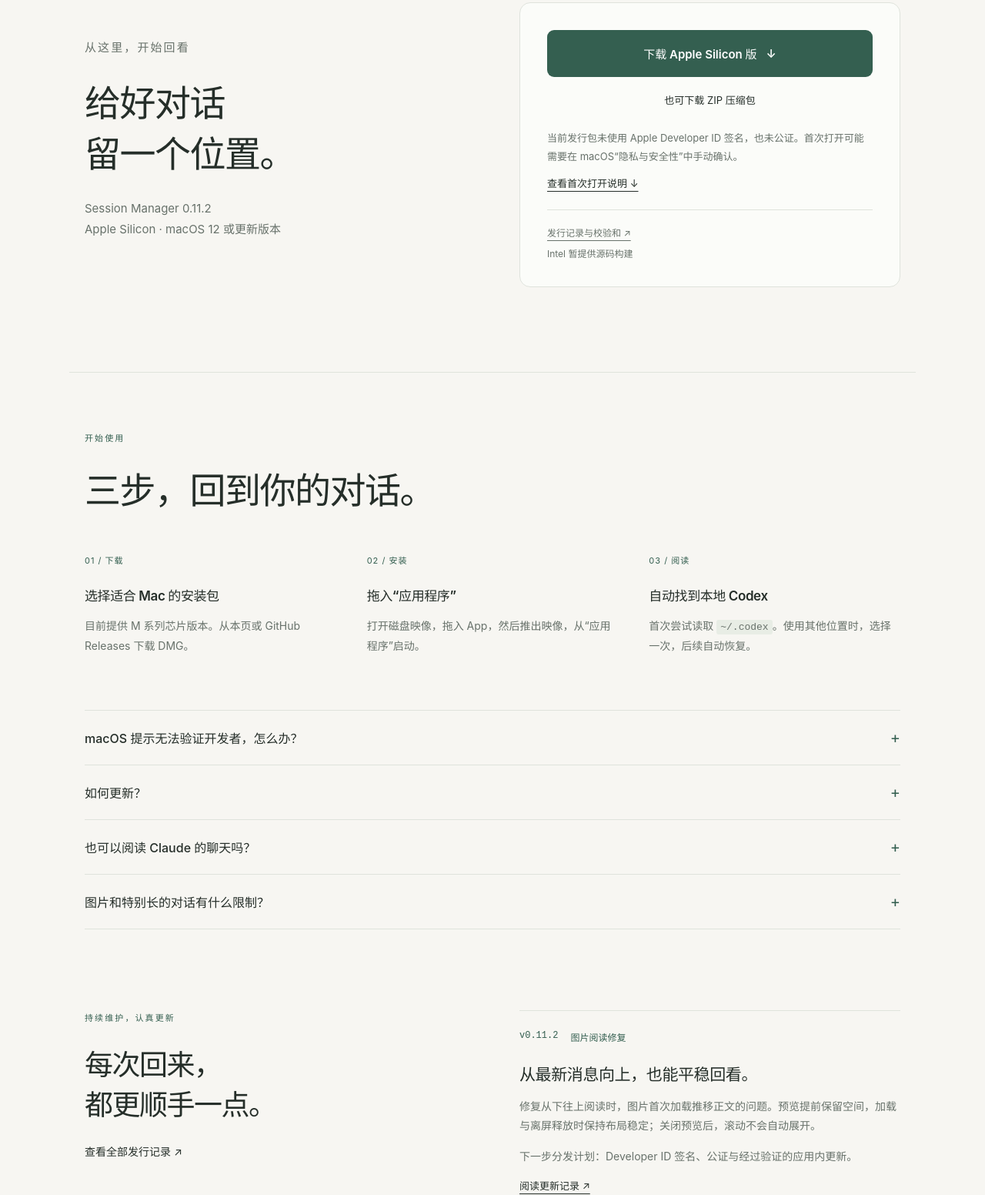
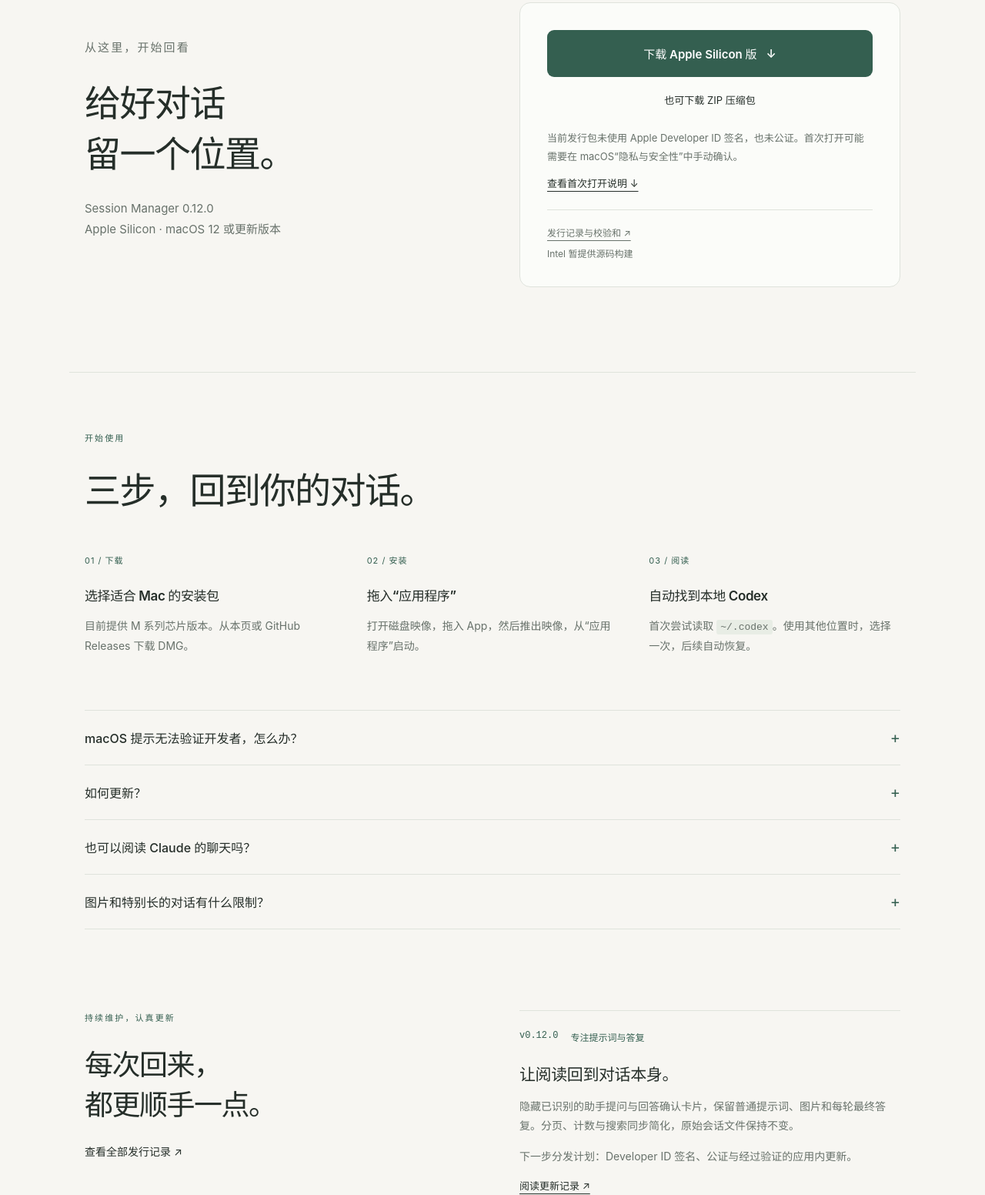
Before and after one commit to liyunhui0707/session-manager, a plain HTML site: page website/public/index.html in a window 1280 px wide. Shown: the part 2792-4344 px from the top of the page at 77% size. Drawn offline with Linux system fonts and the light colour scheme.

Commit message:
docs: update website for 0.12.0

```diff
--- a/website/public/index.html
+++ b/website/public/index.html
@@ -29,10 +29,10 @@
 </div>
 </section>
 <section class="privacy section"><img src="assets/mark.svg" alt="" width="48" height="48"><div><p class="eyebrow">属于你的内容，留在你的电脑上</p><h2>读你的对话，<br>不带走你的对话。</h2><p>无需登录应用账户，不调用 AI 服务，不上传聊天正文。<br>日常打开、翻页和搜索，都不会修改原始会话。</p><a class="text-link" href="https://github.com/liyunhui0707/session-manager/blob/main/docs/privacy.md">了解本地数据与隐私 <span aria-hidden="true">↗</span></a><p class="fine">Markdown 导出库的“刷新导入”是单独的显式写操作。</p></div></section>
-<section id="download" class="download section"><div><p class="eyebrow">从这里，开始回看</p><h2>给好对话<br>留一个位置。</h2><p>Session Manager <span data-version>0.11.2</span><br>Apple Silicon · macOS 12 或更新版本</p></div><div class="download-panel"><a id="dmg-link" class="button primary large" href="https://github.com/liyunhui0707/session-manager/releases/download/v0.11.2/AI-Session-Manager-0.11.2-mac-arm64.dmg">下载 Apple Silicon 版 <span aria-hidden="true">↓</span></a><a id="zip-link" class="text-link" href="https://github.com/liyunhui0707/session-manager/releases/download/v0.11.2/AI-Session-Manager-0.11.2-mac-arm64.zip">也可下载 ZIP 压缩包</a><p class="download-note">当前发行包未使用 Apple Developer ID 签名，也未公证。首次打开可能需要在 macOS“隐私与安全性”中手动确认。</p><a href="#install">查看首次打开说明 ↓</a><div class="download-meta"><a href="https://github.com/liyunhui0707/session-manager/releases/latest">发行记录与校验和 ↗</a><span>Intel 暂提供源码构建</span></div></div></section>
+<section id="download" class="download section"><div><p class="eyebrow">从这里，开始回看</p><h2>给好对话<br>留一个位置。</h2><p>Session Manager <span data-version>0.12.0</span><br>Apple Silicon · macOS 12 或更新版本</p></div><div class="download-panel"><a id="dmg-link" class="button primary large" href="https://github.com/liyunhui0707/session-manager/releases/download/v0.12.0/AI-Session-Manager-0.12.0-mac-arm64.dmg">下载 Apple Silicon 版 <span aria-hidden="true">↓</span></a><a id="zip-link" class="text-link" href="https://github.com/liyunhui0707/session-manager/releases/download/v0.12.0/AI-Session-Manager-0.12.0-mac-arm64.zip">也可下载 ZIP 压缩包</a><p class="download-note">当前发行包未使用 Apple Developer ID 签名，也未公证。首次打开可能需要在 macOS“隐私与安全性”中手动确认。</p><a href="#install">查看首次打开说明 ↓</a><div class="download-meta"><a href="https://github.com/liyunhui0707/session-manager/releases/latest">发行记录与校验和 ↗</a><span>Intel 暂提供源码构建</span></div></div></section>
 <section id="install" class="install section"><div class="section-heading"><p class="eyebrow">开始使用</p><h2>三步，回到你的对话。</h2></div><ol class="steps"><li><span>01 / 下载</span><h3>选择适合 Mac 的安装包</h3><p>目前提供 M 系列芯片版本。从本页或 GitHub Releases 下载 DMG。</p></li><li><span>02 / 安装</span><h3>拖入“应用程序”</h3><p>打开磁盘映像，拖入 App，然后推出映像，从“应用程序”启动。</p></li><li><span>03 / 阅读</span><h3>自动找到本地 Codex</h3><p>首次尝试读取 <code>~/.codex</code>。使用其他位置时，选择一次，后续自动恢复。</p></li></ol>
 <div class="faq"><details><summary>macOS 提示无法验证开发者，怎么办？<span>+</span></summary><p>当前发行包未使用 Apple Developer ID 签名或公证。确认从本仓库下载后，尝试打开，再在“系统设置 → 隐私与安全性”中按系统提示选择“仍要打开”。不需要购买开发者会员，也不要全局关闭安全保护。</p><p>如果提示已知恶意软件、文件损坏或没有允许打开的选项，请停止并反馈。<a href="https://support.apple.com/en-us/102445">查看 Apple 官方说明 ↗</a></p></details><details><summary>如何更新？<span>+</span></summary><p>下载新版本，正常退出旧 App，再替换“应用程序”中的版本。阅读设置会保留，聊天源文件不变。当前采用手动更新，尚不提供应用内自动安装。</p></details><details><summary>也可以阅读 Claude 的聊天吗？<span>+</span></summary><p>可以阅读已有的 Claude / Codex Markdown 导出库。当前的原生来源接入专注于 Codex，Claude 原生会话接入暂缓。</p></details><details><summary>图片和特别长的对话有什么限制？<span>+</span></summary><p>支持仍存在的本地静态 PNG / JPEG，最大 8 MiB、2400 万像素；已删除的临时截图无法恢复。长会话首次打开和未缓存搜索需要扫描，格式或资源限制导致的不完整读取会明确提示。<a href="https://github.com/liyunhui0707/session-manager/blob/main/docs/user-guide.md">完整使用说明 ↗</a></p></details></div></section>
-<section id="updates" class="updates section"><div><p class="eyebrow">持续维护，认真更新</p><h2>每次回来，<br>都更顺手一点。</h2><a class="text-link" href="https://github.com/liyunhui0707/session-manager/releases">查看全部发行记录 ↗</a></div><article><div class="release-label"><span>v0.11.2</span><span>图片阅读修复</span></div><h3>从最新消息向上，也能平稳回看。</h3><p>修复从下往上阅读时，图片首次加载推移正文的问题。预览提前保留空间，加载与离屏释放时保持布局稳定；关闭预览后，滚动不会自动展开。</p><p class="fine">下一步分发计划：Developer ID 签名、公证与经过验证的应用内更新。</p><a href="https://github.com/liyunhui0707/session-manager/blob/main/CHANGELOG.md">阅读更新记录 ↗</a></article></section>
+<section id="updates" class="updates section"><div><p class="eyebrow">持续维护，认真更新</p><h2>每次回来，<br>都更顺手一点。</h2><a class="text-link" href="https://github.com/liyunhui0707/session-manager/releases">查看全部发行记录 ↗</a></div><article><div class="release-label"><span>v0.12.0</span><span>专注提示词与答复</span></div><h3>让阅读回到对话本身。</h3><p>隐藏已识别的助手提问与回答确认卡片，保留普通提示词、图片和每轮最终答复。分页、计数与搜索同步简化，原始会话文件保持不变。</p><p class="fine">下一步分发计划：Developer ID 签名、公证与经过验证的应用内更新。</p><a href="https://github.com/liyunhui0707/session-manager/blob/main/CHANGELOG.md">阅读更新记录 ↗</a></article></section>
 </main>
 <footer><a class="brand" href="#"><img src="assets/mark.svg" alt="" width="28" height="28"><span>Session Manager</span></a><p>每一次对话，都值得回看。</p><div><a href="https://github.com/liyunhui0707/session-manager">源代码</a><a href="https://github.com/liyunhui0707/session-manager/issues">反馈问题</a><a href="https://github.com/liyunhui0707/session-manager/blob/main/LICENSE">MIT License</a></div><small>独立开源项目，与 OpenAI、Anthropic 没有隶属关系。网站不收集聊天内容。</small></footer>
 <dialog id="image-dialog" aria-label="应用界面大图"><button id="close-preview" aria-label="关闭大图">×</button><img alt="虚构对话的应用界面大图" width="2560" height="1576"></dialog>
```
